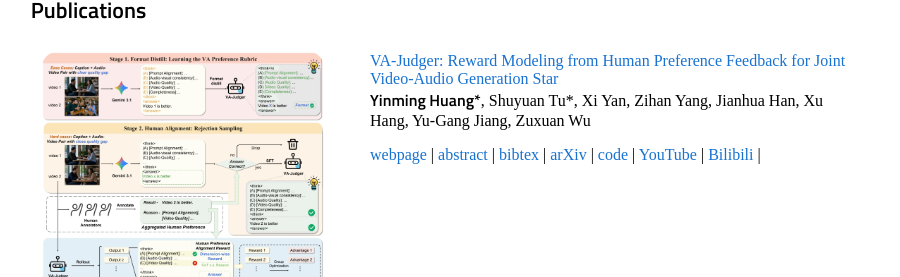
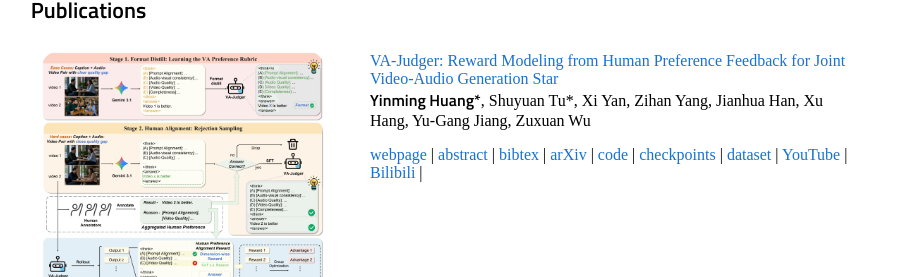
Before and after one commit to YinmingHuang/yinminghuang.github.io, a plain HTML site: page index.html in a window 1280 px wide. Shown: the part 803-1080 px from the top of the page, without its empty margins (199-1099 px from the left). Drawn offline with Linux system fonts and the light colour scheme.

Commit message:
Add VA-Judger Hugging Face links

```diff
--- a/index.html
+++ b/index.html
@@ -225,6 +225,8 @@
           <a shape="rect" href="javascript:togglebib('vajudger')" class="togglebib">bibtex</a> |
           <a href="https://arxiv.org/abs/2608.18607">arXiv</a> |
           <a href="https://github.com/ShareLab-SII/VA-Judger">code</a> |
+          <a href="https://huggingface.co/ShareLab-SII/VA-Judger">checkpoints</a> |
+          <a href="https://huggingface.co/datasets/ShareLab-SII/VA-Judger-Bench">dataset</a> |
           <a href="https://www.youtube.com/watch?v=HUiEFLTY9-E">YouTube</a> |
           <a href="https://www.bilibili.com/video/BV1Sz8c68EV5/?vd_source=9e73e8b16636f0c4c833f867173cb014">Bilibili</a> |
 
```
